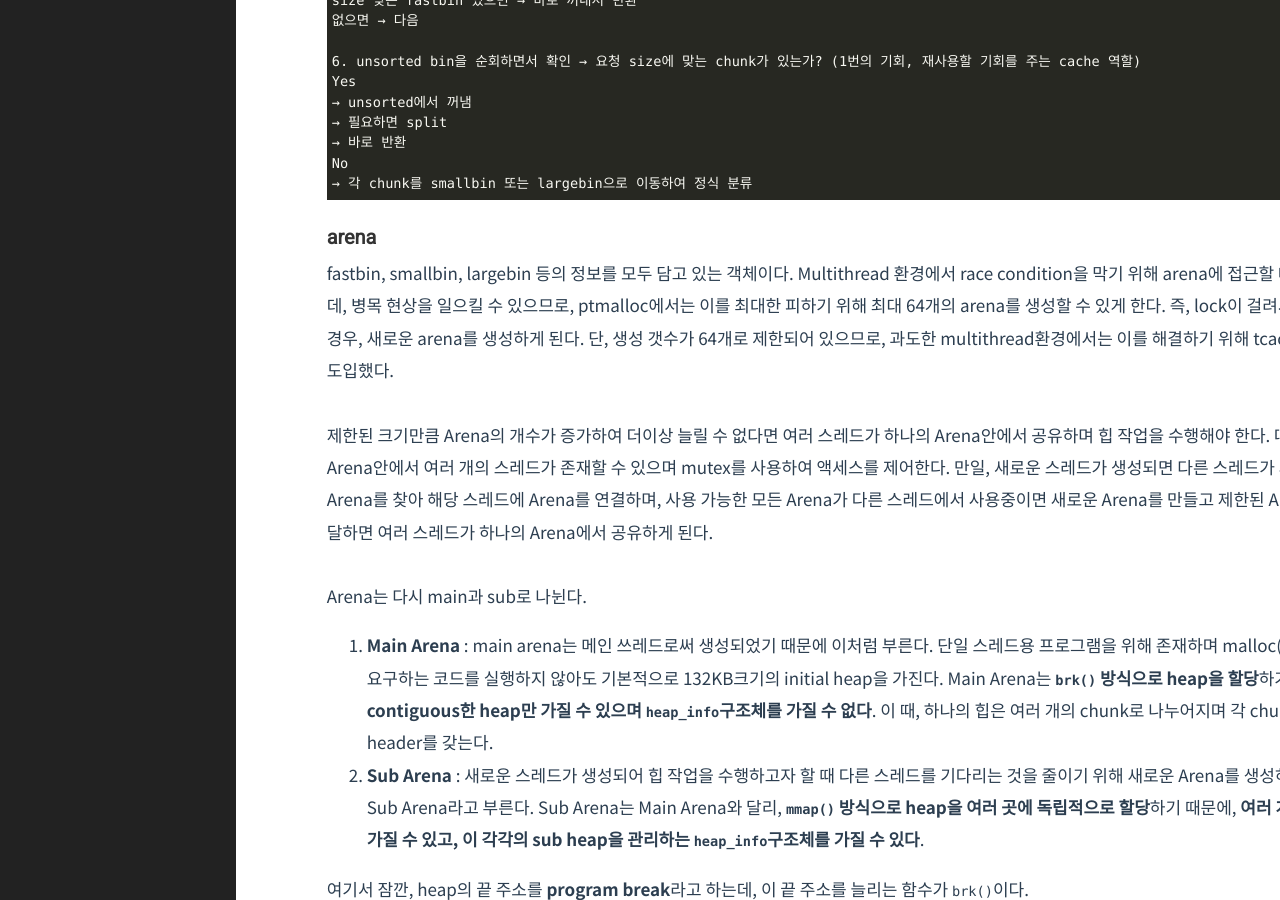
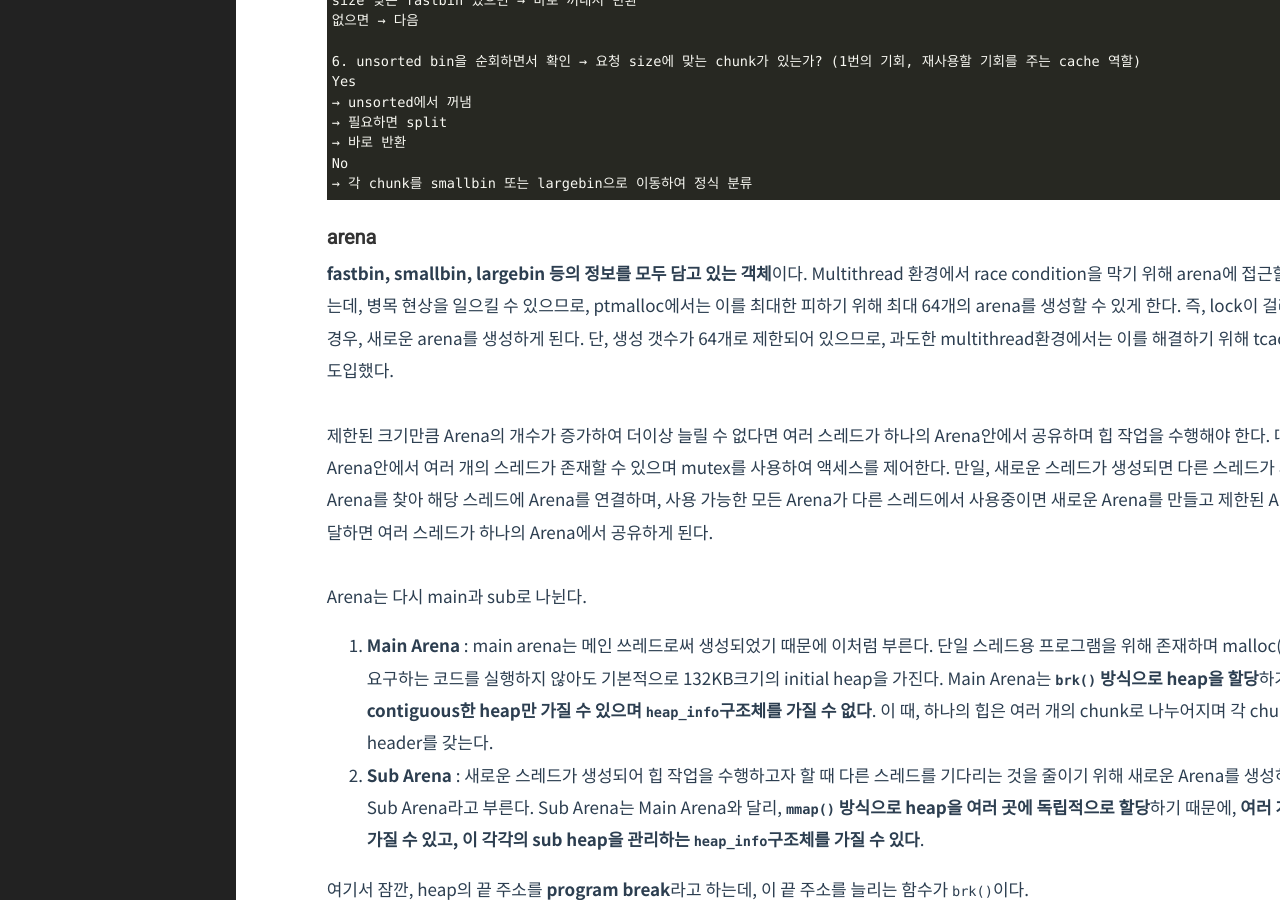
Before and after one commit to Herrtane/Herrtane.github.io, a Jekyll site: the page built from _posts/SystemHacking/2022-10-13-systemhacking-ptmalloc2.markdown, in a window 1280 px wide and 900 px high, scrolled down 4133 px. Built offline with Jekyll 4.4.1, drawn with Linux system fonts in a browser that asks for light colours; comment, search, counter and statistics services are not loaded; some of the changed text lies outside the part shown.

````diff
--- a/_posts/SystemHacking/2022-10-13-systemhacking-ptmalloc2.markdown
+++ b/_posts/SystemHacking/2022-10-13-systemhacking-ptmalloc2.markdown
@@ -169,7 +169,7 @@ No
 
 ### arena
 
-fastbin, smallbin, largebin 등의 정보를 모두 담고 있는 객체이다. Multithread 환경에서 race condition을 막기 위해 arena에 접근할 때 lock을 적용하는데, 병목 현상을 일으킬 수 있으므로, ptmalloc에서는 이를 최대한 피하기 위해 최대 64개의 arena를 생성할 수 있게 한다. 즉, lock이 걸려서 대기해야 하는 경우, 새로운 arena를 생성하게 된다. 단, 생성 갯수가 64개로 제한되어 있으므로, 과도한 multithread환경에서는 이를 해결하기 위해 tcache를 추가적으로 도입했다.
+**fastbin, smallbin, largebin 등의 정보를 모두 담고 있는 객체**이다. Multithread 환경에서 race condition을 막기 위해 arena에 접근할 때 lock을 적용하는데, 병목 현상을 일으킬 수 있으므로, ptmalloc에서는 이를 최대한 피하기 위해 최대 64개의 arena를 생성할 수 있게 한다. 즉, lock이 걸려서 대기해야 하는 경우, 새로운 arena를 생성하게 된다. 단, 생성 갯수가 64개로 제한되어 있으므로, 과도한 multithread환경에서는 이를 해결하기 위해 tcache를 추가적으로 도입했다.
 
 <br/>
 
@@ -234,7 +234,7 @@ heap1        heap2        heap3
 
 <br/>
 
-아래 코드는 각 Arena가 가지는 Arena header인 malloc_state 구조체에 대한 코드이다.
+아래 코드는 **각 Arena가 가지는 Arena header**인 `malloc_state` 구조체에 대한 코드이다.
 
 ```c
 struct malloc_state
@@ -278,7 +278,7 @@ struct malloc_state
 };
 ```
 
-아래 코드는 heap_info 코드이다.
+아래 코드는 `heap_info` 코드이다.
 
 ```c
 typedef struct _heap_info
````
